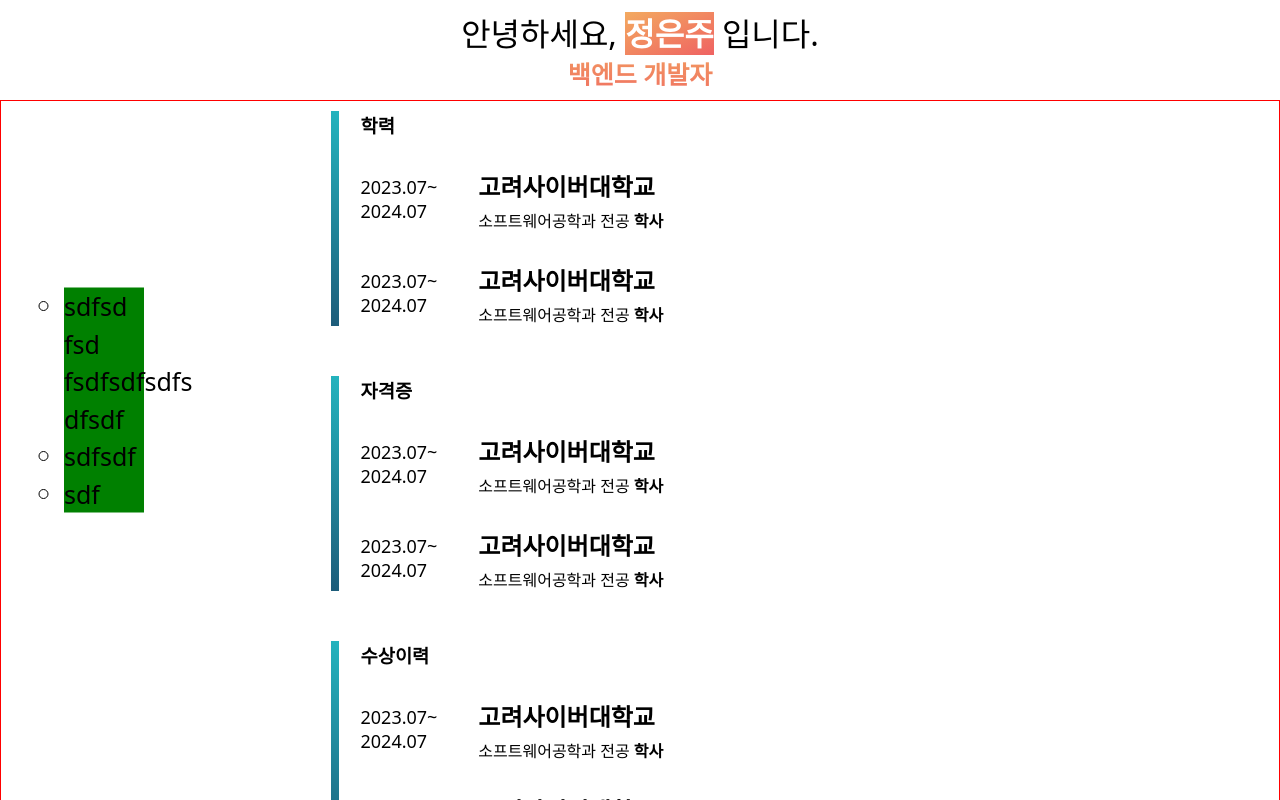
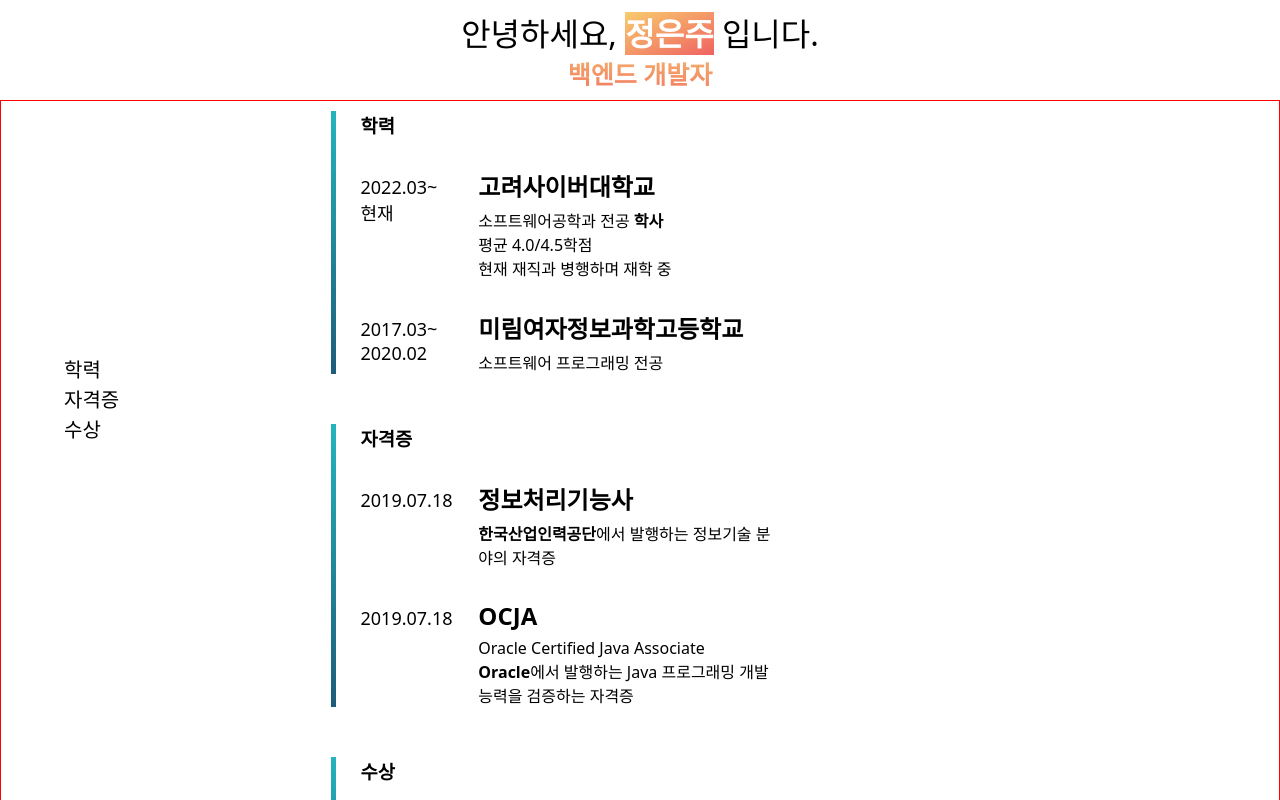
Before and after one commit to melonpan0130/vue_portfolio, a Vue app: page / in a window 1280 px wide. Shown: the top 800 px of the page. Built offline with nearby package versions, Linux system fonts and the light colour scheme.

Commit message:
#1 Display text using json

```diff
--- a/src/common/displayText.js
+++ b/src/common/displayText.js
@@ -1,11 +1,10 @@
-// eslint-disable-next-line
-const DisplayText = [
+module.exports = [
   {
-    'section-name': '학력',
+    sectionName: '학력',
     article: [
       {
-        'period-start': '2022.03',
-        'period-end': '',
+        periodStart: '2022.03',
+        periodEnd: '현재',
         name: '고려사이버대학교',
         description: [
           '소프트웨어공학과 전공 <b>학사</b>',
@@ -13,6 +12,48 @@ const DisplayText = [
           '현재 재직과 병행하며 재학 중',
         ],
       },
+      {
+        periodStart: '2017.03',
+        periodEnd: '2020.02',
+        name: '미림여자정보과학고등학교',
+        description: ['소프트웨어 프로그래밍 전공'],
+      },
+    ],
+  },
+  {
+    sectionName: '자격증',
+    article: [
+      {
+        periodStart: '',
+        periodEnd: '2019.07.18',
+        name: '정보처리기능사',
+        description: [
+          '<b>한국산업인력공단</b>에서 발행하는 정보기술 분야의 자격증',
+        ],
+      },
+      {
+        periodStart: '',
+        periodEnd: '2019.07.18',
+        name: 'OCJA',
+        description: [
+          'Oracle Certified Java Associate',
+          '<b>Oracle</b>에서 발행하는 Java 프로그래밍 개발능력을 검증하는 자격증',
+        ],
+      },
+    ],
+  },
+  {
+    sectionName: '수상',
+    article: [
+      {
+        periodStart: '',
+        periodEnd: '2019.04.18',
+        name: '2019 서울특별시 기능경기대회 장려상 입상',
+        description: [
+          '<b>서울특별시 기능경기위원회</b> 주관',
+          '고등학교 대표로 출전하여 6개월 간의 훈련과정 끝에 입상',
+        ],
+      },
     ],
   },
 ];
--- a/src/components/ArticleComponent/ArticleComponent.vue
+++ b/src/components/ArticleComponent/ArticleComponent.vue
@@ -1,19 +1,19 @@
 <template>
   <div class="article-component">
     <div class="period">
-      <div class="period-start">{{ period_start }}</div>
-      <div class="period-end">{{ period_end }}</div>
+      <div v-if="article.periodStart" class="period-start">{{ article.periodStart }}</div>
+      <div class="period-end">{{ article.periodEnd }}</div>
     </div>
     <div class="content">
-      <h2 class="name">{{ name }}</h2>
-      <div class="description" v-html="description"></div>
+      <h2 class="name">{{ article.name }}</h2>
+      <div v-for="(item, index) in article.description" :key="index" class="description" v-html="item"></div>
     </div>
   </div>
 </template>
 
 <script>
 export default {
-  props: ['period_start', 'period_end', 'name', 'description']
+  props: ['article']
 }
 </script>
 
--- a/src/components/BodyComponent/BodyComponent.scss
+++ b/src/components/BodyComponent/BodyComponent.scss
@@ -11,19 +11,18 @@
     width: 25%;
 
     ul {
-      background-color: green; // TEST
       position: sticky;
       top: 50%;
       left: min(5%, 100px);
       width: min(25%, 500px);
       margin: 10px;
       transform: translateY(-50%);
-      list-style-type: circle;
-      font-size: 25px;
+      list-style-type: none;
       line-height: 1.5em;
+      font-size: 20px;
 
       li:hover {
-        list-style-type: disc;
+        @include highlight_text_navy;
         // add .selected status
       }
     }
--- a/src/components/BodyComponent/BodyComponent.vue
+++ b/src/components/BodyComponent/BodyComponent.vue
@@ -2,95 +2,27 @@
   <div class="body-component">
     <div class="navigation">
       <ul>
-        <li><a>sdfsd fsd fsdfsdfsdfs dfsdf</a></li>
-        <li>sdfsdf</li>
-        <li>sdf</li>
+        <li v-for="displayText in displayTextInfo" :key="displayText.sectionName">{{ displayText.sectionName }}</li>
       </ul>
     </div>
     <div class="content">
-
-      <!-- <p>Lorem ipsum dolor sit amet, consectetur adipiscing elit, sed do eiusmod tempor incididunt ut labore et dolore
-              magna aliqua. Ut enim ad minim veniam, quis nostrud exercitation ullamco laboris nisi ut aliquip ex ea
-              commodo consequat. Duis aute irure dolor in reprehenderit in voluptate velit esse cillum dolore eu fugiat
-              nulla pariatur. Excepteur sint occaecat cupidatat non proident, sunt in culpa qui officia deserunt mollit
-              anim id est laborum.</p>
-          <p>Lorem ipsum dolor sit amet, consectetur adipiscing elit, sed do eiusmod tempor incididunt ut labore et dolore
-              magna aliqua. Ut enim ad minim veniam, quis nostrud exercitation ullamco laboris nisi ut aliquip ex ea
-              commodo consequat. Duis aute irure dolor in reprehenderit in voluptate velit esse cillum dolore eu fugiat
-              nulla pariatur. Excepteur sint occaecat cupidatat non proident, sunt in culpa qui officia deserunt mollit
-              anim id est laborum.</p>
-          <p>Lorem ipsum dolor sit amet, consectetur adipiscing elit, sed do eiusmod tempor incididunt ut labore et dolore
-              magna aliqua. Ut enim ad minim veniam, quis nostrud exercitation ullamco laboris nisi ut aliquip ex ea
-              commodo consequat. Duis aute irure dolor in reprehenderit in voluptate velit esse cillum dolore eu fugiat
-              nulla pariatur. Excepteur sint occaecat cupidatat non proident, sunt in culpa qui officia deserunt mollit
-              anim id est laborum.</p>
-          <p>Lorem ipsum dolor sit amet, consectetur adipiscing elit, sed do eiusmod tempor incididunt ut labore et dolore
-              magna aliqua. Ut enim ad minim veniam, quis nostrud exercitation ullamco laboris nisi ut aliquip ex ea
-              commodo consequat. Duis aute irure dolor in reprehenderit in voluptate velit esse cillum dolore eu fugiat
-              nulla pariatur. Excepteur sint occaecat cupidatat non proident, sunt in culpa qui officia deserunt mollit
-              anim id est laborum.</p>
-          <p>Lorem ipsum dolor sit amet, consectetur adipiscing elit, sed do eiusmod tempor incididunt ut labore et dolore
-              magna aliqua. Ut enim ad minim veniam, quis nostrud exercitation ullamco laboris nisi ut aliquip ex ea
-              commodo consequat. Duis aute irure dolor in reprehenderit in voluptate velit esse cillum dolore eu fugiat
-              nulla pariatur. Excepteur sint occaecat cupidatat non proident, sunt in culpa qui officia deserunt mollit
-              anim id est laborum.</p>
-          <p>Lorem ipsum dolor sit amet, consectetur adipiscing elit, sed do eiusmod tempor incididunt ut labore et dolore
-              magna aliqua. Ut enim ad minim veniam, quis nostrud exercitation ullamco laboris nisi ut aliquip ex ea
-              commodo consequat. Duis aute irure dolor in reprehenderit in voluptate velit esse cillum dolore eu fugiat
-              nulla pariatur. Excepteur sint occaecat cupidatat non proident, sunt in culpa qui officia deserunt mollit
-              anim id est laborum.</p>
-          <p>Lorem ipsum dolor sit amet, consectetur adipiscing elit, sed do eiusmod tempor incididunt ut labore et dolore
-              magna aliqua. Ut enim ad minim veniam, quis nostrud exercitation ullamco laboris nisi ut aliquip ex ea
-              commodo consequat. Duis aute irure dolor in reprehenderit in voluptate velit esse cillum dolore eu fugiat
-              nulla pariatur. Excepteur sint occaecat cupidatat non proident, sunt in culpa qui officia deserunt mollit
-              anim id est laborum.</p>
-          <p>Lorem ipsum dolor sit amet, consectetur adipiscing elit, sed do eiusmod tempor incididunt ut labore et dolore
-              magna aliqua. Ut enim ad minim veniam, quis nostrud exercitation ullamco laboris nisi ut aliquip ex ea
-              commodo consequat. Duis aute irure dolor in reprehenderit in voluptate velit esse cillum dolore eu fugiat
-              nulla pariatur. Excepteur sint occaecat cupidatat non proident, sunt in culpa qui officia deserunt mollit
-              anim id est laborum.</p>
-          <p>Lorem ipsum dolor sit amet, consectetur adipiscing elit, sed do eiusmod tempor incididunt ut labore et dolore
-              magna aliqua. Ut enim ad minim veniam, quis nostrud exercitation ullamco laboris nisi ut aliquip ex ea
-              commodo consequat. Duis aute irure dolor in reprehenderit in voluptate velit esse cillum dolore eu fugiat
-              nulla pariatur. Excepteur sint occaecat cupidatat non proident, sunt in culpa qui officia deserunt mollit
-              anim id est laborum.</p>
-          <p>Lorem ipsum dolor sit amet, consectetur adipiscing elit, sed do eiusmod tempor incididunt ut labore et dolore
-              magna aliqua. Ut enim ad minim veniam, quis nostrud exercitation ullamco laboris nisi ut aliquip ex ea
-              commodo consequat. Duis aute irure dolor in reprehenderit in voluptate velit esse cillum dolore eu fugiat
-              nulla pariatur. Excepteur sint occaecat cupidatat non proident, sunt in culpa qui officia deserunt mollit
-              anim id est laborum.</p>
-          <p>Lorem ipsum dolor sit amet, consectetur adipiscing elit, sed do eiusmod tempor incididunt ut labore et dolore
-              magna aliqua. Ut enim ad minim veniam, quis nostrud exercitation ullamco laboris nisi ut aliquip ex ea
-              commodo consequat. Duis aute irure dolor in reprehenderit in voluptate velit esse cillum dolore eu fugiat
-              nulla pariatur. Excepteur sint occaecat cupidatat non proident, sunt in culpa qui officia deserunt mollit
-              anim id est laborum.</p>
-          <p>Lorem ipsum dolor sit amet, consectetur adipiscing elit, sed do eiusmod tempor incididunt ut labore et dolore
-              magna aliqua. Ut enim ad minim veniam, quis nostrud exercitation ullamco laboris nisi ut aliquip ex ea
-              commodo consequat. Duis aute irure dolor in reprehenderit in voluptate velit esse cillum dolore eu fugiat
-              nulla pariatur. Excepteur sint occaecat cupidatat non proident, sunt in culpa qui officia deserunt mollit
-              anim id est laborum.</p>
-          <p>Lorem ipsum dolor sit amet, consectetur adipiscing elit, sed do eiusmod tempor incididunt ut labore et dolore
-              magna aliqua. Ut enim ad minim veniam, quis nostrud exercitation ullamco laboris nisi ut aliquip ex ea
-              commodo consequat. Duis aute irure dolor in reprehenderit in voluptate velit esse cillum dolore eu fugiat
-              nulla pariatur. Excepteur sint occaecat cupidatat non proident, sunt in culpa qui officia deserunt mollit
-              anim id est laborum.</p> -->
-      <section-component :title="'학력'"></section-component>
-      <section-component :title="'자격증'"></section-component>
-      <section-component :title="'수상이력'"></section-component>
+      <section-component v-for="displayText in displayTextInfo" :key="displayText.sectionName"
+        :display-text="displayText"></section-component>
     </div>
   </div>
 </template>
 
 <script>
-import DisplayText from '@/common/DisplayText'
 import SectionComponent from '@/components/SectionComponent/SectionComponent'
+
+var displayTextInfo = require('../../common/DisplayText');
 export default {
   components: {
     'section-component': SectionComponent
   },
   data: function () {
     return {
-      displayText: DisplayText
+      displayTextInfo: displayTextInfo
     };
   }
 }
--- a/src/components/HeaderComponent/HeaderComponent.scss
+++ b/src/components/HeaderComponent/HeaderComponent.scss
@@ -20,13 +20,13 @@
 
     b {
       font-weight: $font_weight_900;
-      @include highlight_text_box;
+      @include highlight_text_box_red;
     }
   }
 
   .subscription {
     font-weight: $font_weight_900;
     font-size: 25px;
-    @include highlight_text;
+    @include highlight_text_red;
   }
 }
--- a/src/components/SectionComponent/SectionComponent.scss
+++ b/src/components/SectionComponent/SectionComponent.scss
@@ -6,13 +6,24 @@
   margin: 10px;
   margin-bottom: 50px;
 
-  &::before {
+  &:before {
     content: '';
     @include background_gradation_navy;
-    width: 8px;
+    width: 5px;
     height: 100%;
     position: absolute;
     top: 0;
     left: 0;
   }
+
+  .title:hover:before {
+    content: '#';
+    position: absolute;
+    left: 10px;
+    top: -7px;
+    font-size: 25px;
+    opacity: 0.7;
+    font-weight: $font_weight_900;
+    @include highlight_text_navy;
+  }
 }
--- a/src/components/SectionComponent/SectionComponent.vue
+++ b/src/components/SectionComponent/SectionComponent.vue
@@ -1,10 +1,7 @@
 <template>
   <div class="section-component">
-    <h3 class="title">{{ title }}</h3>
-    <article-component :period_start="2023.07" :period_end="2024.07" :name="'고려사이버대학교'"
-      :description="'소프트웨어공학과 전공 <b>학사</b>'"></article-component>
-    <article-component :period_start="2023.07" :period_end="2024.07" :name="'고려사이버대학교'"
-      :description="'소프트웨어공학과 전공 <b>학사</b>'"></article-component>
+    <h3 class="title">{{ displayText.sectionName }}</h3>
+    <article-component v-for="(item, index) in displayText.article" :key="index" :article="item"></article-component>
   </div>
 </template>
 
@@ -14,7 +11,7 @@ export default {
   components: {
     'article-component': ArticleComponent
   },
-  props: ['title'],
+  props: ['displayText'],
 }
 </script>
 
```
Also changed, not shown: src/global.scss (+16 -4 lines), .eslintrc.js.
